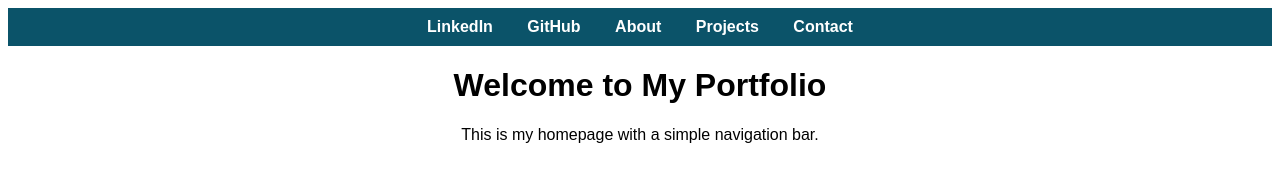
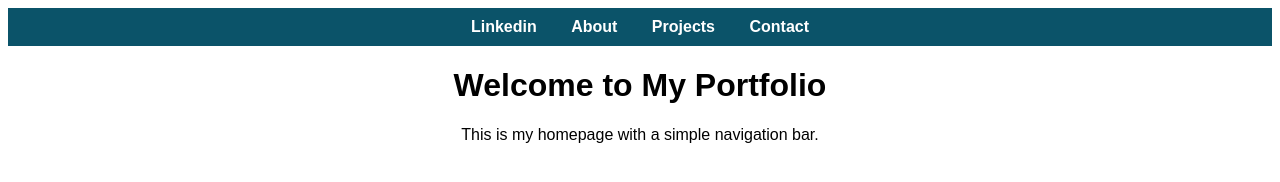
Before and after one commit to avaebaut/portfolio-navbar, a plain HTML site: page index.html in a window 1280 px wide. Drawn offline with Linux system fonts and the light colour scheme.

Commit message:
index.html

```diff
--- a/index.html
+++ b/index.html
@@ -1,17 +1,16 @@
-<!DOCTYPE html>
-<html>
+
 <head>
   <title>My Portfolio</title>
   <link rel="stylesheet" href="style.css">
 </head>
+
 <body>
   <nav>
     <ul>
-      <li><a href="https://www.linkedin.com/">LinkedIn</a></li>
-      <li><a href="https://github.com/">GitHub</a></li>
-      <li><a href="about.html">About</a></li>
-      <li><a href="projects.html">Projects</a></li>
-      <li><a href="contact.html">Contact</a></li>
+      <li><a href="https://www.linkedin.com/in/avaelisebaut/">Linkedin</a></li>
+      <li><a href="https://avaebaut.wordpress.com/">About</a></li>
+      <li><a href="https://avaebaut.wordpress.com/portfolio/l">Projects</a></li>
+      <li><a href="https://avaebaut.wordpress.com/contact/">Contact</a></li>
     </ul>
   </nav>
 
```
